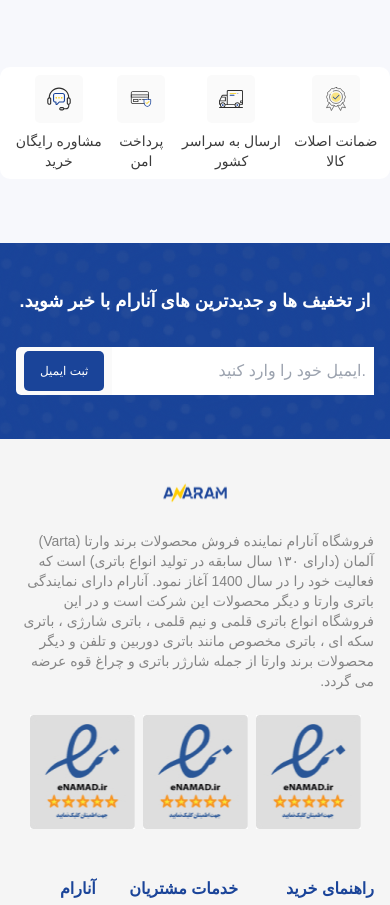
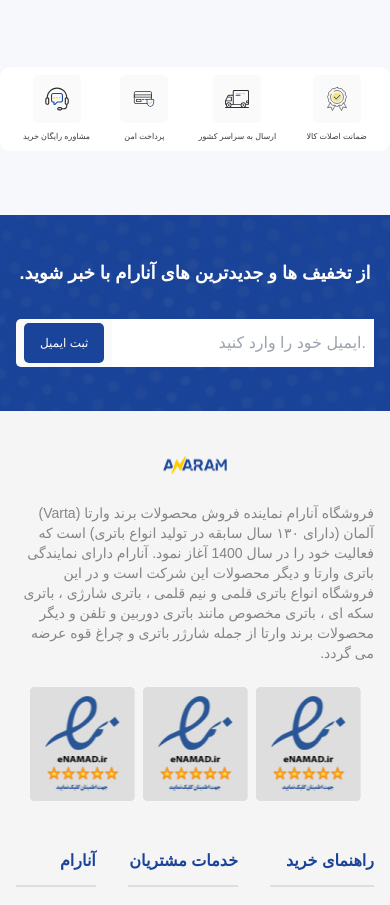
Before and after one commit to mahyarErshad/anaram-react, a React (Create React App) app: page / in a window 390 px wide. Shown: the part 4880-5785 px from the top of the page. Built offline with nearby package versions, Linux system fonts and the light colour scheme; a web font is replaced by a local one.

Commit message:
Text is conditional

```diff
--- a/src/Pages/MainPage/MainPageFeatures/MainPageFeatureCards.jsx
+++ b/src/Pages/MainPage/MainPageFeatures/MainPageFeatureCards.jsx
@@ -4,7 +4,7 @@ function MainPageFeatureCards(props) {
   return (
     <div className="flex max-md:flex-col justify-start items-center max-md:gap-2 md:gap-6 flex-grow">
       <div className="flex-center bg-NeutralN10 rounded-[0.3125rem] max-md:p-3 md:p-4 max-md:w-12 max-md:h-12 md:w-[4.5rem] md:h-[4.5rem]">{props.icon}</div>
-      <span className="text-sm text-center lg:font-semibold text-NeutralN500">{props.text}</span>
+      <span className="max-md:text-[0.5rem] md:text-sm text-center lg:font-semibold text-NeutralN500">{props.text}</span>
     </div>
   );
 }
```
